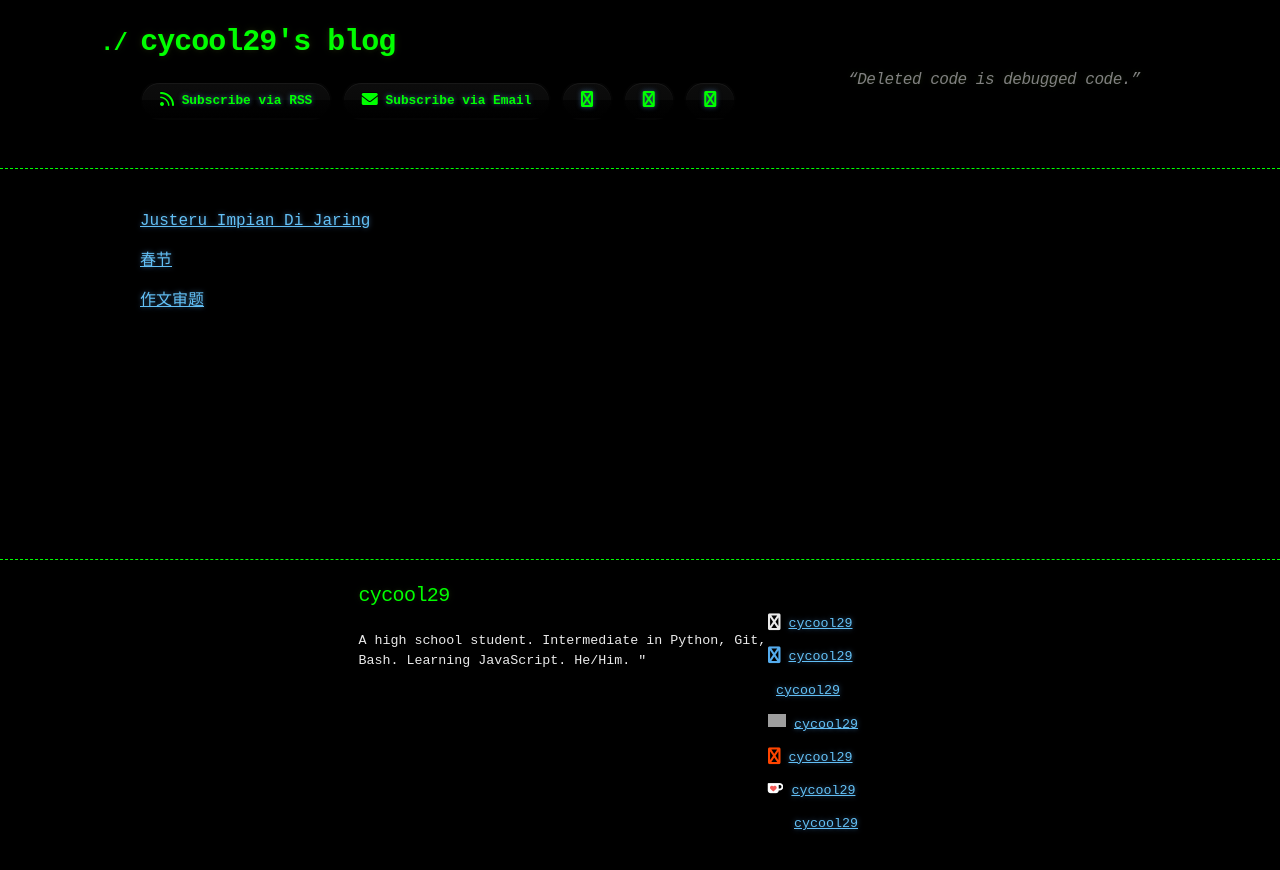
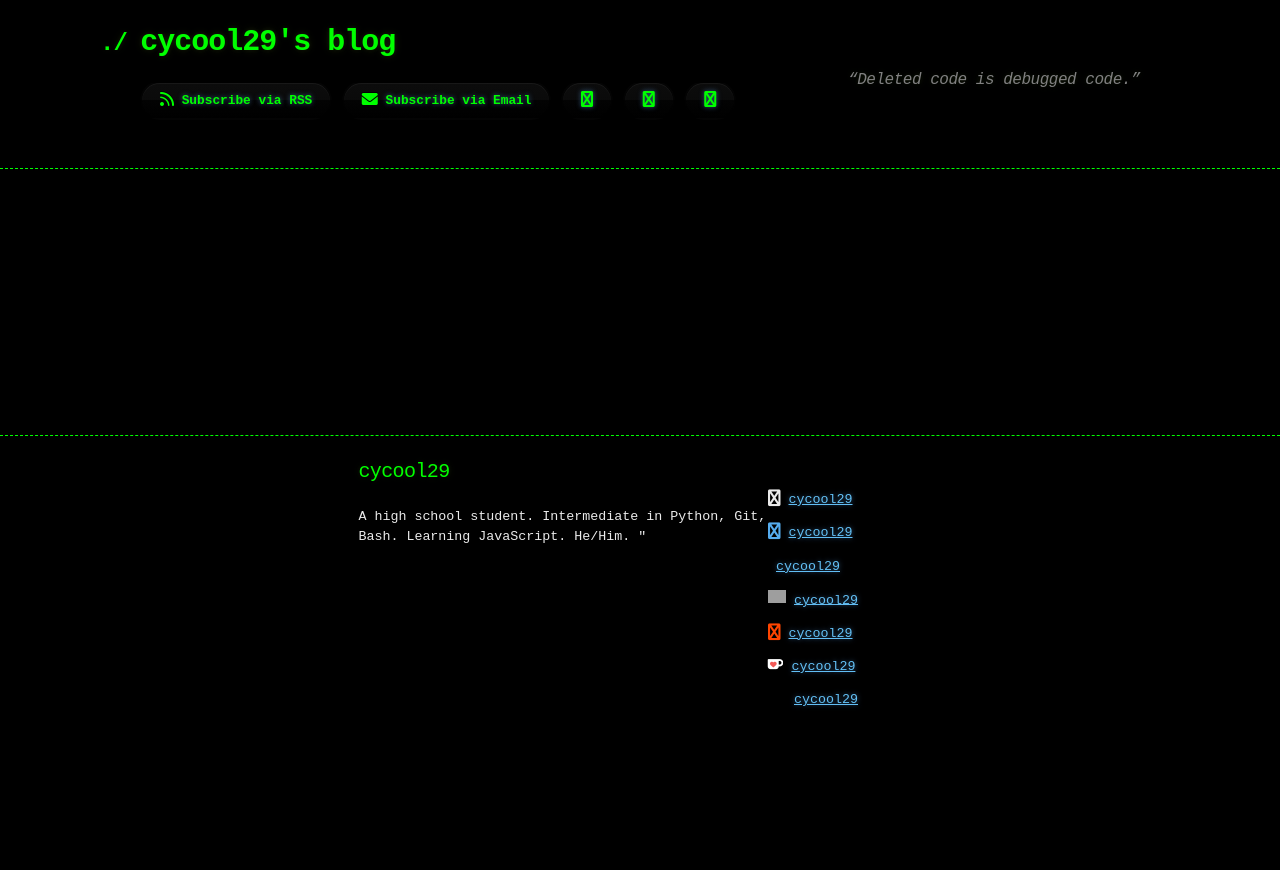
Before and after one commit to cycool29/cycool29.github.io, a Jekyll site: the page built from school.md, in a window 1280 px wide. Shown: the top 870 px of the page. Built offline with Jekyll 4.4.1, drawn with Linux system fonts in a browser that asks for light colours; a style sheet for code colours, icons or effects is not loaded.

Commit message:
Update school.md

```diff
--- a/school.md
+++ b/school.md
@@ -5,9 +5,3 @@ title: School Projects
 sitemap:
     exclude: 'yes'
 ---
-
-<a href="https://docs.google.com/presentation/d/1UBO0hffYJhRzaPREtlgtgmfI0vayQobcDvE6LJv2HhE/edit?usp=sharing" target="_blank">Justeru Impian Di Jaring</a>
-
-<a href="https://docs.google.com/presentation/d/1aWXXqM4oHvFzUkZXYBAmAVanSz_VENDZ0ihETvWFLd0/edit?usp=sharing" target="_blank">春节</a>
-
-<a href="https://docs.google.com/document/d/1hxmFa2yTimex9Fr9ukyHJv3j26gCp6ejZhvgTthfLdU/edit?usp=sharing" target="_blank">作文审题</a>
```
